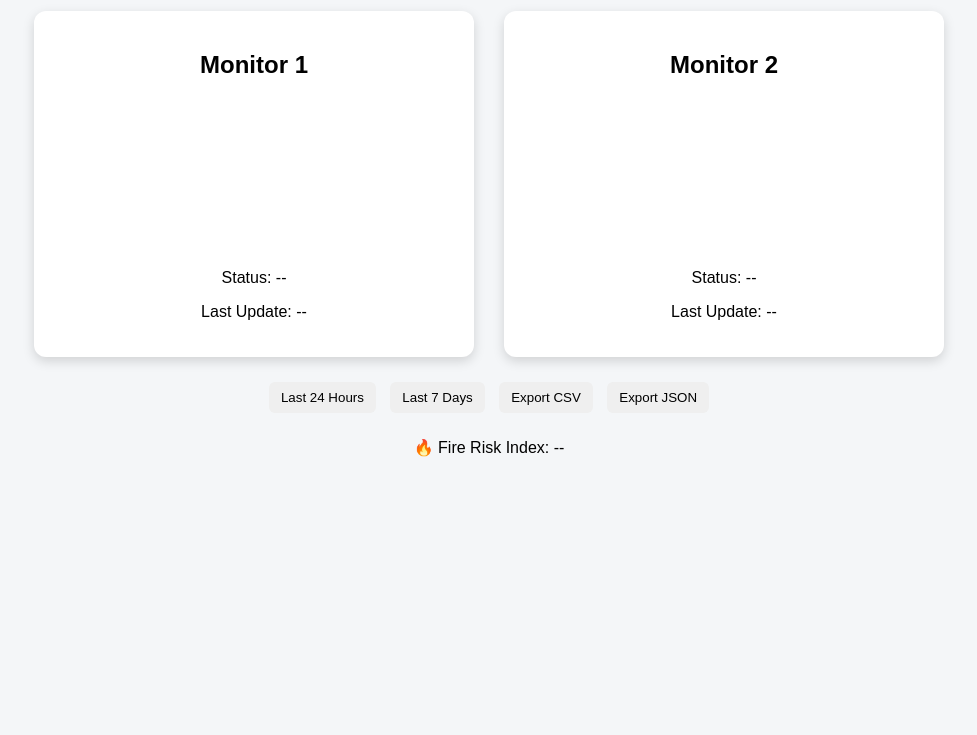
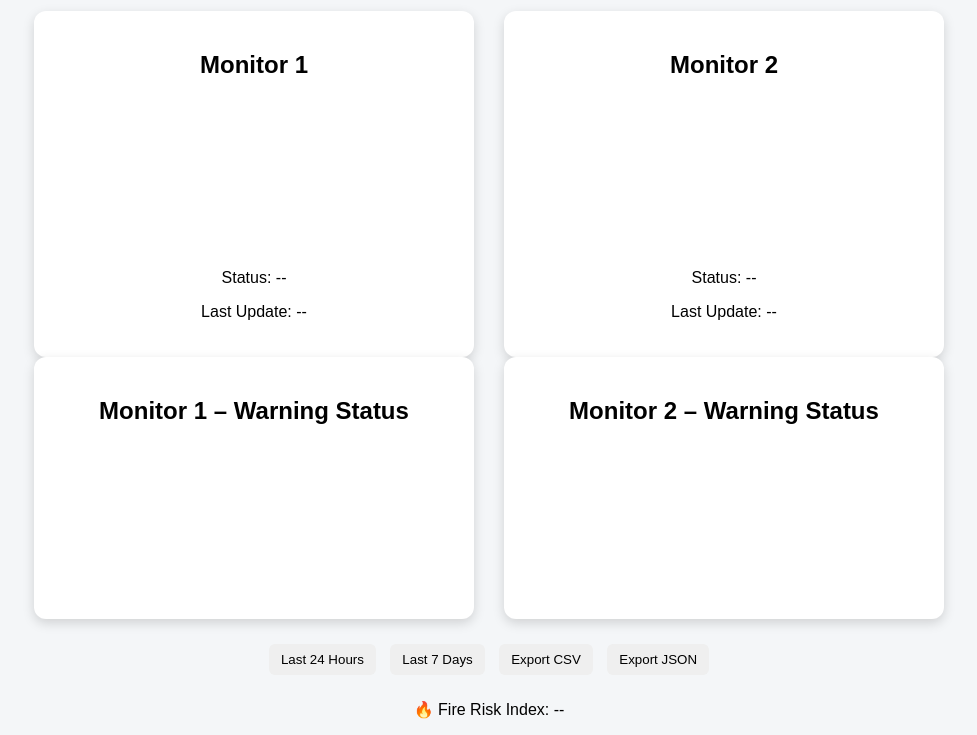
Before and after one commit to omarfarooq2011/thingspeak-dashboard, a plain HTML site: page index.html in a window 1280 px wide. Shown: the part 83-818 px from the top of the page, without its empty margins (151-1128 px from the left). Drawn offline with nearby package versions, Linux system fonts and the light colour scheme; no server answers.

Commit message:
Update index.html

```diff
--- a/index.html
+++ b/index.html
@@ -4,6 +4,7 @@
   <meta charset="UTF-8">
   <title>Multi-Sensor Temperature Dashboard</title>
 
+  <!-- Chart.js -->
   <script src="https://cdn.jsdelivr.net/npm/chart.js"></script>
   <link rel="stylesheet" href="style.css">
 </head>
@@ -27,6 +28,18 @@
   </div>
 </div>
 
+<div class="grid">
+  <div class="card">
+    <h2>Monitor 1 – Warning Status</h2>
+    <canvas id="warnChart1"></canvas>
+  </div>
+
+  <div class="card">
+    <h2>Monitor 2 – Warning Status</h2>
+    <canvas id="warnChart2"></canvas>
+  </div>
+</div>
+
 <div class="controls">
   <button onclick="loadHistory(24)">Last 24 Hours</button>
   <button onclick="loadHistory(168)">Last 7 Days</button>
```
